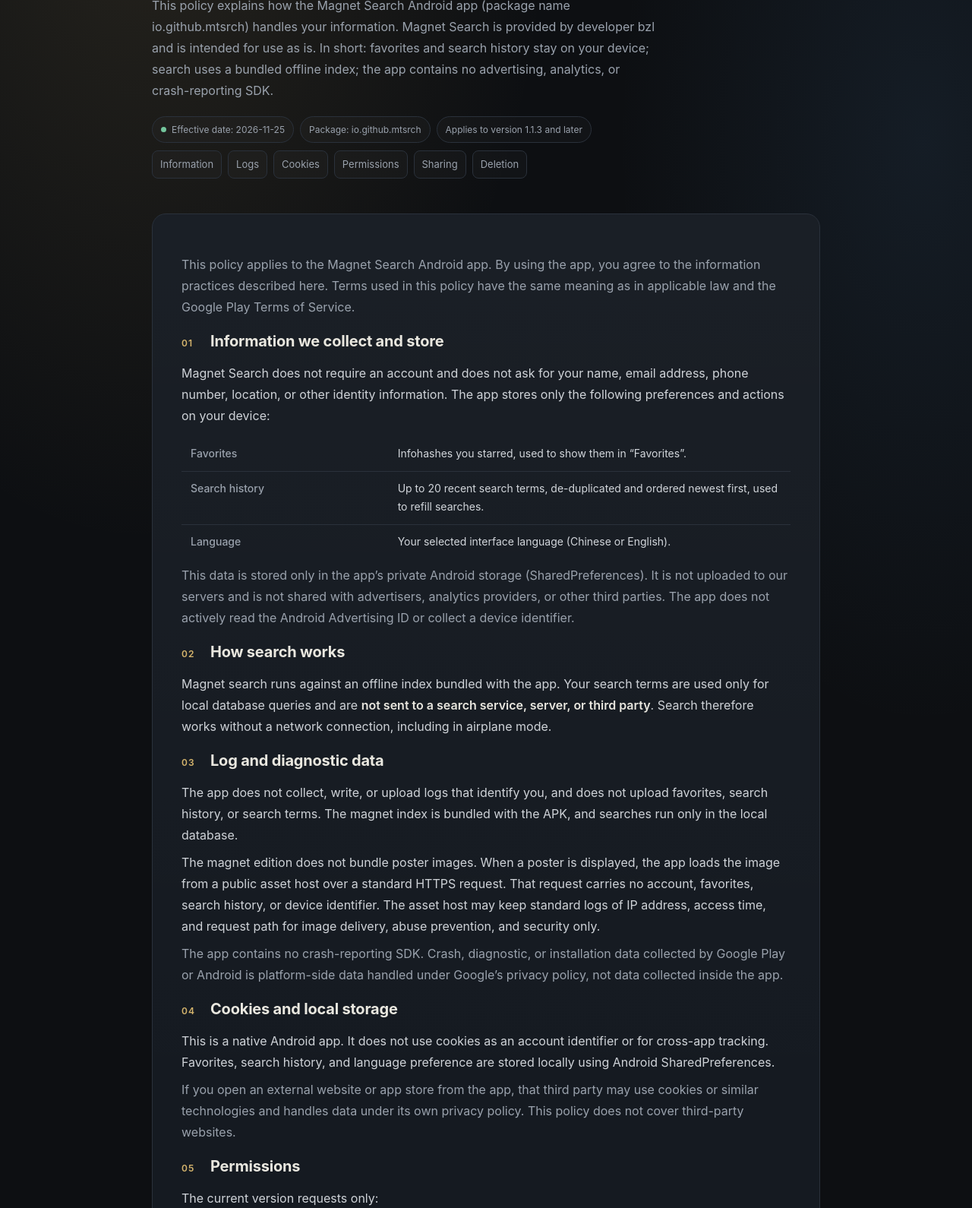
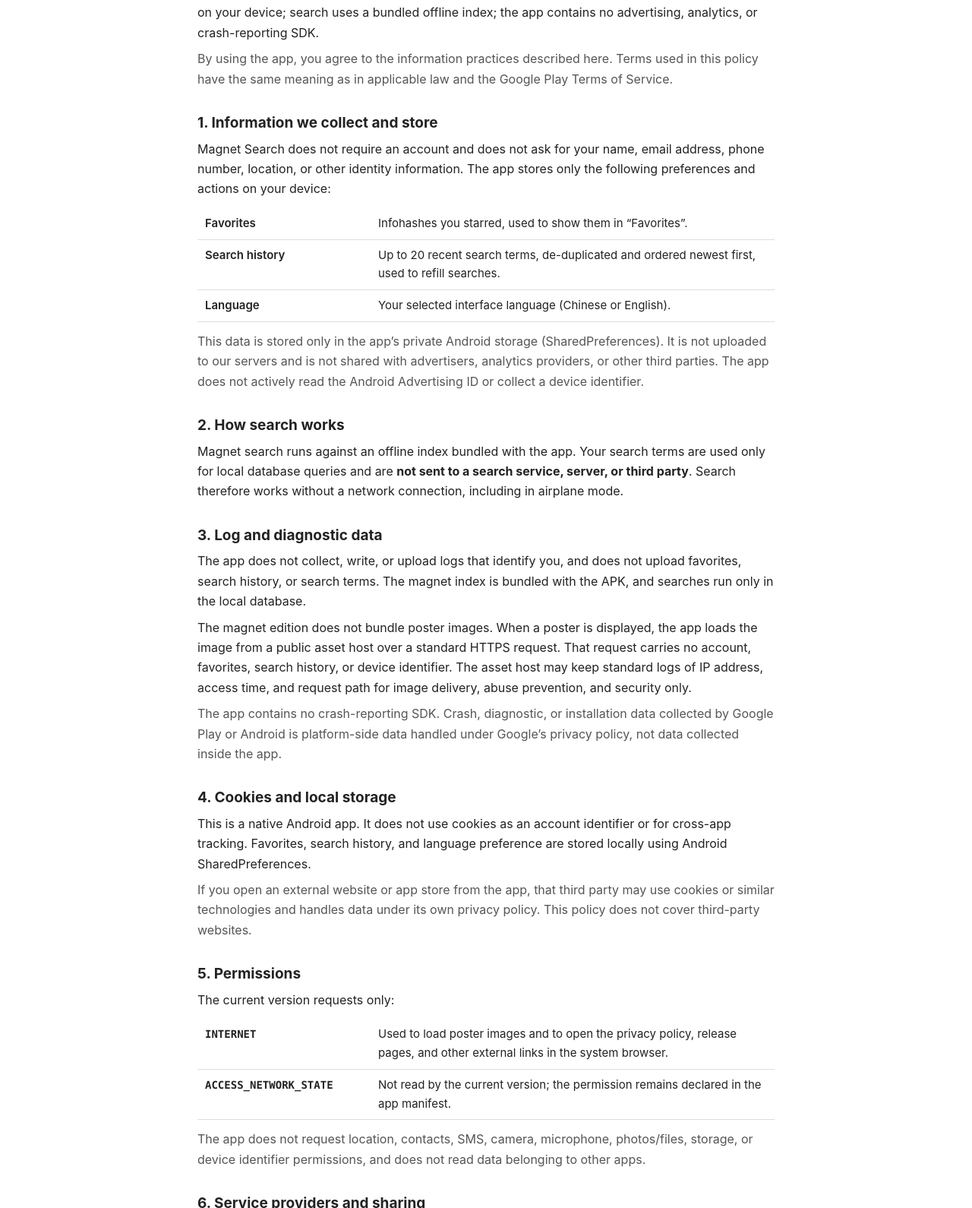
Before and after one commit to mtsrch/mtsrch.github.io, a plain HTML site: page home/privacy/index.html in a window 1280 px wide. Shown: the part 181-1771 px from the top of the page at 76% size. Drawn offline with Linux system fonts and the light colour scheme.

Commit message:
deploy: Magnet Search 1.1.5

```diff
--- a/home/privacy/index.html
+++ b/home/privacy/index.html
@@ -3,181 +3,83 @@
 <head>
   <meta charset="utf-8">
   <meta name="viewport" content="width=device-width,initial-scale=1">
-  <meta name="color-scheme" content="dark">
+  <meta name="color-scheme" content="light">
   <meta name="robots" content="index,follow">
   <title>Magnet Search · Privacy Policy</title>
-  <meta name="description" content="Privacy policy for Magnet Search (io.github.mtsrch), covering local data, network requests, permissions, third-party services, deletion, and contact details.">
+  <meta name="description" content="Privacy policy for Magnet Search (io.github.mtsrch).">
   <style>
-    :root {
-      --bg: #0d0f12;
-      --panel: #151a21;
-      --panel-2: #11161c;
-      --line: #2a313b;
-      --text: #e9e7df;
-      --muted: #9aa2ad;
-      --gold: #d6b56d;
-      --gold-soft: #f0d39a;
-      --green: #74c69d;
-      --max: 880px;
+    body {
+      max-width: 760px;
+      margin: 40px auto;
+      padding: 0 20px;
+      color: #222;
+      background: #fff;
+      font: 16px/1.65 -apple-system, BlinkMacSystemFont, "Segoe UI", "PingFang SC", "Microsoft YaHei", sans-serif;
     }
-    * { box-sizing: border-box; }
-    html { scroll-behavior: smooth; }
-    body {
-      margin: 0;
-      color: var(--text);
-      background:
-        radial-gradient(60% 35% at 15% 0%, rgba(214,181,109,.12), transparent 70%),
-        radial-gradient(45% 30% at 95% 10%, rgba(90,150,210,.10), transparent 70%),
-        var(--bg);
-      font: 16px/1.75 -apple-system, BlinkMacSystemFont, "Segoe UI", "PingFang SC", "Hiragino Sans GB", "Microsoft YaHei", sans-serif;
-      -webkit-font-smoothing: antialiased;
-    }
-    a { color: var(--gold-soft); text-underline-offset: 3px; }
-    a:hover { color: #ffe6b2; }
-    .wrap { width: min(var(--max), calc(100% - 40px)); margin: 0 auto; }
-    header { padding: 60px 0 28px; }
-    .kicker {
-      display: inline-flex; align-items: center; gap: 9px;
-      color: var(--gold); font-size: 12px; letter-spacing: .16em; text-transform: uppercase;
-    }
-    .kicker::before { content: ""; width: 22px; height: 1px; background: var(--gold); }
-    h1 { margin: 14px 0 12px; font-size: clamp(32px, 6vw, 54px); line-height: 1.08; letter-spacing: -.035em; }
-    .lead { margin: 0; max-width: 66ch; color: var(--muted); }
-    .meta { display: flex; gap: 8px; flex-wrap: wrap; margin-top: 20px; }
-    .chip {
-      display: inline-flex; align-items: center; gap: 7px;
-      border: 1px solid var(--line); border-radius: 999px; padding: 6px 11px;
-      color: var(--muted); font-size: 12px; background: rgba(255,255,255,.02);
-    }
-    .dot { width: 7px; height: 7px; border-radius: 50%; background: var(--green); }
-    nav { display: flex; gap: 8px; flex-wrap: wrap; padding: 10px 0 0; }
-    nav a {
-      text-decoration: none; font-size: 13px; color: var(--muted);
-      border: 1px solid var(--line); border-radius: 8px; padding: 6px 10px;
-      background: rgba(255,255,255,.02);
-    }
-    nav a:hover { color: var(--text); border-color: #46505e; }
-    main { padding-bottom: 64px; }
-    .card {
-      background: linear-gradient(180deg, rgba(255,255,255,.025), transparent 40%), var(--panel);
-      border: 1px solid var(--line); border-radius: 18px;
-      padding: clamp(22px, 4vw, 38px); margin: 18px 0;
-      -webkit-backdrop-filter: blur(6px); backdrop-filter: blur(6px);
-    }
-    section { padding-top: 6px; scroll-margin-top: 20px; }
-    h2 {
-      display: flex; align-items: baseline; gap: 12px;
-      margin: 34px 0 10px; font-size: 20px; letter-spacing: -.01em;
-    }
-    h2:first-child { margin-top: 0; }
-    .num { color: var(--gold); font-size: 12px; font-weight: 600; letter-spacing: .08em; min-width: 26px; }
-    h3 { margin: 22px 0 8px; font-size: 16px; color: var(--text); }
-    p { margin: 8px 0; color: #cfd3d8; }
-    p.muted, li.muted { color: var(--muted); }
-    ul { margin: 10px 0 0; padding-left: 22px; }
-    li { margin: 6px 0; color: #cfd3d8; }
-    strong { color: var(--text); font-weight: 600; }
-    code {
-      font-family: ui-monospace, SFMono-Regular, Menlo, Consolas, monospace;
-      font-size: 13px; color: var(--gold-soft); word-break: break-all;
-    }
-    .callout {
-      margin: 18px 0; padding: 14px 16px; border-left: 3px solid var(--gold);
-      background: rgba(214,181,109,.06); border-radius: 0 10px 10px 0;
-      color: #d9d6cc; font-size: 14px;
-    }
-    table { width: 100%; border-collapse: collapse; margin: 14px 0 4px; font-size: 14px; }
-    th, td { text-align: left; padding: 10px 12px; border-bottom: 1px solid var(--line); vertical-align: top; }
-    th { color: var(--muted); font-weight: 500; width: 34%; }
-    td { color: #d2d6db; }
-    tr:last-child th, tr:last-child td { border-bottom: 0; }
-    .ok { color: var(--green); }
-    .contact {
-      margin-top: 18px; padding: 18px; border: 1px solid var(--line);
-      border-radius: 12px; background: var(--panel-2);
-    }
-    .contact strong { display: block; margin-bottom: 4px; }
-    footer {
-      padding: 0 0 54px; color: #7c838d; font-size: 13px;
-      display: flex; justify-content: space-between; gap: 16px; flex-wrap: wrap;
-    }
-    @media (max-width: 620px) {
-      .wrap { width: calc(100% - 28px); }
-      header { padding-top: 42px; }
-      th { width: 40%; }
-      th, td { padding: 9px 8px; }
+    h1 { margin: 0 0 6px; font-size: 30px; line-height: 1.25; }
+    h2 { margin: 32px 0 8px; font-size: 19px; line-height: 1.35; }
+    p, li { margin: 8px 0; }
+    ul { padding-left: 22px; }
+    a { color: #0b5cad; }
+    code { font-family: ui-monospace, SFMono-Regular, Menlo, Consolas, monospace; font-size: 14px; }
+    .meta { margin: 0 0 24px; color: #666; font-size: 14px; }
+    .note { color: #555; }
+    table { width: 100%; border-collapse: collapse; margin: 12px 0; font-size: 15px; }
+    th, td { padding: 8px 10px; border-bottom: 1px solid #ddd; text-align: left; vertical-align: top; }
+    th { width: 30%; font-weight: 600; }
+    footer { margin-top: 40px; padding-top: 14px; border-top: 1px solid #ddd; color: #666; font-size: 13px; }
+    @media (max-width: 560px) {
+      body { margin: 24px auto; padding: 0 16px; }
+      h1 { font-size: 26px; }
+      th { width: 38%; }
     }
     @media print {
-      body { background: #fff; color: #000; }
-      .card { border: 0; padding: 0; background: none; }
-      nav, .meta, footer { display: none; }
+      body { max-width: none; margin: 0; color: #000; }
       a { color: #000; }
+      footer { border-color: #000; }
     }
   </style>
 </head>
 <body>
-<div class="wrap">
-  <header>
-    <div class="kicker">Magnet Search · Privacy Policy</div>
   <h1>Privacy Policy</h1>
-    <p class="lead">
-      This policy explains how the Magnet Search Android app (package name io.github.mtsrch) handles your information.
-      Magnet Search is provided by developer bzl and is intended for use as is. In short: favorites and search history stay
-      on your device; search uses a bundled offline index; the app contains no advertising, analytics, or crash-reporting SDK.
+  <p class="meta">Magnet Search · <code>io.github.mtsrch</code> · Effective 2026-11-26 · Applies to version 1.1.5 and later</p>
+
+  <p>
+    This policy explains how the Magnet Search Android app handles your information. Magnet Search is provided by
+    developer bzl and is intended for use as is. In short: favorites and search history stay on your device; search
+    uses a bundled offline index; the app contains no advertising, analytics, or crash-reporting SDK.
   </p>
-    <div class="meta">
-      <span class="chip"><span class="dot"></span> Effective date: 2026-11-25</span>
-      <span class="chip">Package: io.github.mtsrch</span>
-      <span class="chip">Applies to version 1.1.3 and later</span>
-    </div>
-    <nav aria-label="Contents">
-      <a href="#sec-1">Information</a>
-      <a href="#sec-3">Logs</a>
-      <a href="#sec-4">Cookies</a>
-      <a href="#sec-5">Permissions</a>
-      <a href="#sec-6">Sharing</a>
-      <a href="#sec-7">Deletion</a>
-    </nav>
-  </header>
+  <p class="note">
+    By using the app, you agree to the information practices described here. Terms used in this policy have the same
+    meaning as in applicable law and the Google Play Terms of Service.
+  </p>
 
-  <main>
-    <article class="card" lang="en">
-      <section id="sec-0">
-        <p class="muted">
-          This policy applies to the Magnet Search Android app. By using the app, you agree to the information practices
-          described here. Terms used in this policy have the same meaning as in applicable law and the Google Play Terms of Service.
-        </p>
-      </section>
-
-      <section id="sec-1">
-        <h2><span class="num">01</span>Information we collect and store</h2>
+  <h2>1. Information we collect and store</h2>
   <p>
-          Magnet Search does not require an account and does not ask for your name, email address, phone number,
-          location, or other identity information. The app stores only the following preferences and actions on your device:
+    Magnet Search does not require an account and does not ask for your name, email address, phone number, location,
+    or other identity information. The app stores only the following preferences and actions on your device:
   </p>
   <table>
+    <tbody>
       <tr><th>Favorites</th><td>Infohashes you starred, used to show them in “Favorites”.</td></tr>
       <tr><th>Search history</th><td>Up to 20 recent search terms, de-duplicated and ordered newest first, used to refill searches.</td></tr>
       <tr><th>Language</th><td>Your selected interface language (Chinese or English).</td></tr>
+    </tbody>
   </table>
-        <p class="muted">
-          This data is stored only in the app’s private Android storage (SharedPreferences). It is not uploaded to our servers
-          and is not shared with advertisers, analytics providers, or other third parties. The app does not actively read
-          the Android Advertising ID or collect a device identifier.
+  <p class="note">
+    This data is stored only in the app’s private Android storage (SharedPreferences). It is not uploaded to our
+    servers and is not shared with advertisers, analytics providers, or other third parties. The app does not actively
+    read the Android Advertising ID or collect a device identifier.
   </p>
-      </section>
 
-      <section id="sec-2">
-        <h2><span class="num">02</span>How search works</h2>
+  <h2>2. How search works</h2>
   <p>
-          Magnet search runs against an offline index bundled with the app. Your search terms are used only for local database
-          queries and are <strong>not sent to a search service, server, or third party</strong>. Search therefore works without
-          a network connection, including in airplane mode.
+    Magnet search runs against an offline index bundled with the app. Your search terms are used only for local
+    database queries and are <strong>not sent to a search service, server, or third party</strong>. Search therefore
+    works without a network connection, including in airplane mode.
   </p>
-      </section>
 
-      <section id="sec-3">
-        <h2><span class="num">03</span>Log and diagnostic data</h2>
+  <h2>3. Log and diagnostic data</h2>
   <p>
     The app does not collect, write, or upload logs that identify you, and does not upload favorites, search history,
     or search terms. The magnet index is bundled with the APK, and searches run only in the local database.
@@ -188,42 +90,38 @@
     identifier. The asset host may keep standard logs of IP address, access time, and request path for image delivery,
     abuse prevention, and security only.
   </p>
-        <p class="muted">
-          The app contains no crash-reporting SDK. Crash, diagnostic, or installation data collected by Google Play
-          or Android is platform-side data handled under Google’s privacy policy, not data collected inside the app.
+  <p class="note">
+    The app contains no crash-reporting SDK. Crash, diagnostic, or installation data collected by Google Play or
+    Android is platform-side data handled under Google’s privacy policy, not data collected inside the app.
   </p>
-      </section>
 
-      <section id="sec-4">
-        <h2><span class="num">04</span>Cookies and local storage</h2>
+  <h2>4. Cookies and local storage</h2>
   <p>
     This is a native Android app. It does not use cookies as an account identifier or for cross-app tracking.
     Favorites, search history, and language preference are stored locally using Android SharedPreferences.
   </p>
-        <p class="muted">
+  <p class="note">
     If you open an external website or app store from the app, that third party may use cookies or similar technologies
     and handles data under its own privacy policy. This policy does not cover third-party websites.
   </p>
-      </section>
 
-      <section id="sec-5">
-        <h2><span class="num">05</span>Permissions</h2>
+  <h2>5. Permissions</h2>
   <p>The current version requests only:</p>
   <table>
+    <tbody>
       <tr><th><code>INTERNET</code></th><td>Used to load poster images and to open the privacy policy, release pages, and other external links in the system browser.</td></tr>
       <tr><th><code>ACCESS_NETWORK_STATE</code></th><td>Not read by the current version; the permission remains declared in the app manifest.</td></tr>
+    </tbody>
   </table>
-        <p class="muted">
+  <p class="note">
     The app does not request location, contacts, SMS, camera, microphone, photos/files, storage, or device identifier
     permissions, and does not read data belonging to other apps.
   </p>
-      </section>
 
-      <section id="sec-6">
-        <h2><span class="num">06</span>Service providers and sharing</h2>
+  <h2>6. Service providers and sharing</h2>
   <p>
-          The app contains no advertising, analytics, crash-reporting, push-notification, or social-login SDK,
-          and does not actively read the Android Advertising ID. We do not sell, rent, or trade user data.
+    The app contains no advertising, analytics, crash-reporting, push-notification, or social-login SDK, and does not
+    actively read the Android Advertising ID. We do not sell, rent, or trade user data.
   </p>
   <p>
     Google Play, as the app distribution platform, may process installation, purchase, and crash data under Google’s
@@ -233,14 +131,12 @@
     The magnet edition does not bundle poster images; posters are loaded from a public asset host, which may process
     standard access logs under its own privacy policy.
   </p>
-        <p class="muted">
-          Information may be disclosed only when required to comply with applicable law or valid legal process; to protect the
-          safety and rights of users, the developer, or the public; or to investigate a serious service security issue.
+  <p class="note">
+    Information may be disclosed only when required to comply with applicable law or valid legal process; to protect
+    the safety and rights of users, the developer, or the public; or to investigate a serious service security issue.
   </p>
-      </section>
 
-      <section id="sec-7">
-        <h2><span class="num">07</span>Retention and deletion</h2>
+  <h2>7. Retention and deletion</h2>
   <p>Favorites, search history, and language preference remain on your device until you act:</p>
   <ul>
     <li>remove a favorite in “Settings → Favorites”;</li>
@@ -248,66 +144,50 @@
     <li>clear app data in Android system settings;</li>
     <li>uninstall the app.</li>
   </ul>
-        <p class="muted">
+  <p class="note">
     Favorites, search history, and language preference have no developer-server copy. Clearing app data or uninstalling
     removes the local data. Poster requests may be retained by the asset host under standard log practices for delivery
     and security only.
   </p>
-      </section>
 
-      <section id="sec-8">
-        <h2><span class="num">08</span>Links to other sites</h2>
+  <h2>8. Links to other sites</h2>
   <p>
     The app may contain links to external websites or app stores. If you click a third-party link, you will be directed
     to a site we do not operate. We have no control over its content or privacy practices, and we recommend reviewing
     its privacy policy before use.
   </p>
-      </section>
 
-      <section id="sec-9">
-        <h2><span class="num">09</span>Children’s privacy</h2>
+  <h2>9. Children’s privacy</h2>
   <p>
     This app is not directed to children under 13 and does not knowingly collect personal information from children.
     Because the app requires no account and collects no name, email address, or location, it does not normally hold
     children’s personal data. Contact us if you believe a child’s information has been handled improperly.
   </p>
-      </section>
 
-      <section id="sec-10">
-        <h2><span class="num">10</span>Security</h2>
+  <h2>10. Security</h2>
   <p>
     Local data is stored in the app’s private Android directory and protected by the operating system sandbox.
     Favorites and search history remain on the device and are not uploaded. Poster loading sends only the image request
     and no local data.
   </p>
-      </section>
 
-      <section id="sec-11">
-        <h2><span class="num">11</span>Changes</h2>
+  <h2>11. Changes</h2>
   <p>
     If app features or data practices change, we will update this page and revise the effective date. Material changes
     will be noted in the app or on the store listing. Changes are effective when posted.
   </p>
-      </section>
 
-      <section id="sec-12">
-        <h2><span class="num">12</span>Contact</h2>
+  <h2>12. Contact</h2>
+  <p>If you have questions about this policy, or wish to delete local data, contact us:</p>
   <p>
-          If you have questions about this policy, or wish to delete local data, contact us:
+    Developer: bzl<br>
+    App: Magnet Search (<code>io.github.mtsrch</code>)<br>
+    Email: <a href="mailto:magnet-app@outlook.com">magnet-app@outlook.com</a> /
+    <a href="mailto:magnet-search@outlook.com">magnet-search@outlook.com</a>
   </p>
-        <div class="contact">
-          <strong>Developer: bzl</strong>
-          <span>App: Magnet Search (io.github.mtsrch)</span><br>
-          <span>Privacy contact: <a href="mailto:magnet-app@outlook.com">magnet-app@outlook.com</a> / <a href="mailto:magnet-search@outlook.com">magnet-search@outlook.com</a></span>
-        </div>
-      </section>
-    </article>
-  </main>
 
   <footer>
-    <span>© 2026 Magnet Search · bzl</span>
-    <span>Last updated: 2026-11-25</span>
+    © 2026 Magnet Search · bzl · Last updated 2026-11-26
   </footer>
-</div>
 </body>
 </html>
```
Lines whose indentation alone changed are shown as unchanged.
